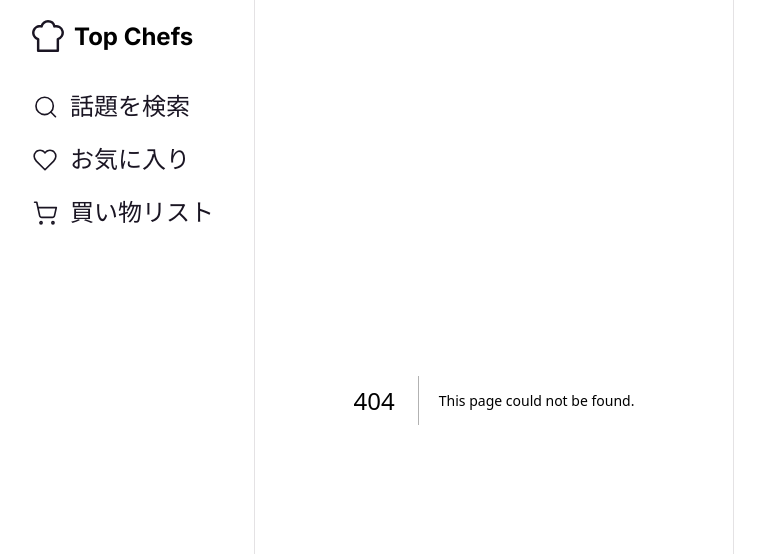
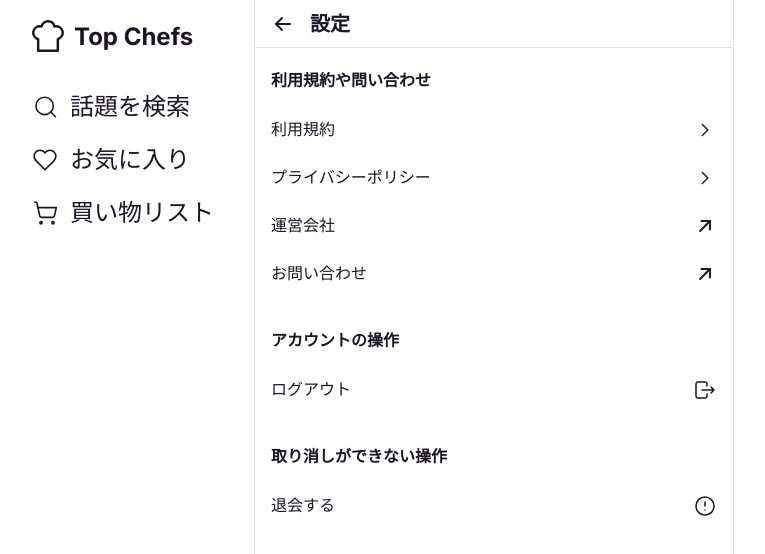
Before and after one commit to qin-team-recipe/01-frontend, a Next.js app: page /settings in a window 1280 px wide. Before the commit this address had no page. Shown: the top 554 px of the page, without its empty margins (267-1032 px from the left). Built offline with nearby package versions, Linux system fonts and the light colour scheme.

Commit message:
設定画面（ガワ）作成

```diff
--- /dev/null
+++ b/src/app/settings/page.tsx
@@ -0,0 +1,134 @@
+import Link from "next/link";
+import React from "react";
+
+import { Footer } from "@/components/Footer";
+import { Header } from "@/components/Header";
+import { IconArrow } from "@/components/Icon";
+import { IconArrowBack } from "@/components/Icon/IconArrowBack";
+
+import styles from "./settings.module.scss";
+
+export const metadata = {
+  title: "設定",
+};
+
+export default function Home() {
+  return (
+    <>
+      <main className={styles.page}>
+        <Header h1 position="left" icon={icon} href="/favorites">
+          設定
+        </Header>
+        <ul className={styles.list}>
+          <li className={styles.item}>
+            <h2 className={`${styles.h2} inner`}>利用規約や問い合わせ</h2>
+            <div className={styles.textArea}>
+              <ul>
+                <li>
+                  <Link className={styles.link} href="/kiyaku">
+                    利用規約
+                    <span className={styles["link-icon"]}>
+                      <IconArrow color="#1a1523" />
+                    </span>
+                  </Link>
+                </li>
+                <li>
+                  {/* TODO: ページデザイン無く未作成だが一応仮リンク設定 */}
+                  <Link className={styles.link} href="/privacy">
+                    プライバシーポリシー
+                    <span className={styles["link-icon"]}>
+                      <IconArrow color="#1a1523" />
+                    </span>
+                  </Link>
+                </li>
+                <li>
+                  {/* TODO: しまぶーさんの方で決まり次第リンク設定 */}
+                  <a className={styles.link} href="" target="_blank">
+                    運営会社
+                    <span className={styles["blank-icon"]}>{icon}</span>
+                  </a>
+                </li>
+                <li>
+                  {/* TODO: しまぶーさんの方で決まり次第リンク設定 */}
+                  <a className={styles.link} href="" target="_blank">
+                    お問い合わせ
+                    <span className={styles["blank-icon"]}>{icon}</span>
+                  </a>
+                </li>
+              </ul>
+            </div>
+          </li>
+          <li className={styles.item}>
+            <h2 className={`${styles.h2} inner`}>アカウントの操作</h2>
+            <div className={styles.textArea}>
+              <ul>
+                <li>
+                  <button
+                    className={styles.link}
+                    // TODO: ログアウト処理実装
+                  >
+                    ログアウト
+                    <span className={styles["icon"]}>
+                      {/* TODO: 後ほどコンポーネント化 */}
+                      <svg
+                        xmlns="http://www.w3.org/2000/svg"
+                        width="24"
+                        height="24"
+                        viewBox="0 0 24 24"
+                        fill="none"
+                      >
+                        <path
+                          d="M14 8V6C14 5.46957 13.7893 4.96086 13.4142 4.58579C13.0391 4.21071 12.5304 4 12 4H5C4.46957 4 3.96086 4.21071 3.58579 4.58579C3.21071 4.96086 3 5.46957 3 6V18C3 18.5304 3.21071 19.0391 3.58579 19.4142C3.96086 19.7893 4.46957 20 5 20H12C12.5304 20 13.0391 19.7893 13.4142 19.4142C13.7893 19.0391 14 18.5304 14 18V16M9 12H21M21 12L18 9M21 12L18 15"
+                          stroke="#1A1523"
+                          strokeWidth="1.5"
+                          strokeLinecap="round"
+                          strokeLinejoin="round"
+                        />
+                      </svg>
+                    </span>
+                  </button>
+                </li>
+              </ul>
+            </div>
+          </li>
+          <li className={styles.item}>
+            <h2 className={`${styles.h2} inner`}>取り消しができない操作</h2>
+            <div className={styles.textArea}>
+              <ul>
+                <li>
+                  <button
+                    className={styles.link}
+                    // TODO: 退会処理実装
+                  >
+                    退会する
+                    <span className={styles["icon"]}>
+                      {/* TODO: 後ほどコンポーネント化 */}
+                      <svg
+                        xmlns="http://www.w3.org/2000/svg"
+                        width="24"
+                        height="24"
+                        viewBox="0 0 24 24"
+                        fill="none"
+                      >
+                        <path
+                          d="M12 8V12M12 16H12.01M3 12C3 13.1819 3.23279 14.3522 3.68508 15.4442C4.13738 16.5361 4.80031 17.5282 5.63604 18.364C6.47177 19.1997 7.46392 19.8626 8.55585 20.3149C9.64778 20.7672 10.8181 21 12 21C13.1819 21 14.3522 20.7672 15.4442 20.3149C16.5361 19.8626 17.5282 19.1997 18.364 18.364C19.1997 17.5282 19.8626 16.5361 20.3149 15.4442C20.7672 14.3522 21 13.1819 21 12C21 9.61305 20.0518 7.32387 18.364 5.63604C16.6761 3.94821 14.3869 3 12 3C9.61305 3 7.32387 3.94821 5.63604 5.63604C3.94821 7.32387 3 9.61305 3 12Z"
+                          stroke="#1A1523"
+                          strokeWidth="1.5"
+                          strokeLinecap="round"
+                          strokeLinejoin="round"
+                        />
+                      </svg>
+                    </span>
+                  </button>
+                </li>
+              </ul>
+            </div>
+          </li>
+        </ul>
+      </main>
+      <Footer />
+    </>
+  );
+}
+
+const icon = <IconArrowBack color="#1A1523" />;
--- /dev/null
+++ b/src/app/settings/settings.module.scss
@@ -0,0 +1,83 @@
+@import "@/styles/mixin";
+
+.page {
+  padding-bottom: 100px;
+}
+
+.h2 {
+  font-size: 16px;
+  font-weight: 700;
+}
+
+.list {
+  margin-top: 20px;
+}
+
+.item + .item {
+  margin-top: 30px;
+}
+
+.textArea {
+  margin-top: 14px;
+  line-height: 1.21;
+}
+
+.text + .text {
+  margin-top: 12px;
+}
+
+.link {
+  display: flex;
+  gap: 16px;
+  align-items: center;
+  justify-content: space-between;
+  width: 100%;
+  padding: 12px 16px;
+  font-size: 16px;
+  color: #1a1523;
+
+  @include hover-active {
+    opacity: 0.7;
+  }
+}
+
+.icon {
+  display: inline-flex;
+  flex-shrink: 0;
+  width: 24px;
+  height: 24px;
+
+  svg {
+    display: block;
+    width: 100%;
+    height: 100%;
+  }
+}
+
+.link-icon {
+  display: inline-flex;
+  flex-shrink: 0;
+  width: 24px;
+  height: 24px;
+
+  svg {
+    display: block;
+    width: 100%;
+    height: 100%;
+    transform: rotate(90deg);
+  }
+}
+
+.blank-icon {
+  display: inline-flex;
+  flex-shrink: 0;
+  width: 24px;
+  height: 24px;
+
+  svg {
+    display: block;
+    width: 100%;
+    height: 100%;
+    transform: rotate(135deg);
+  }
+}
```
